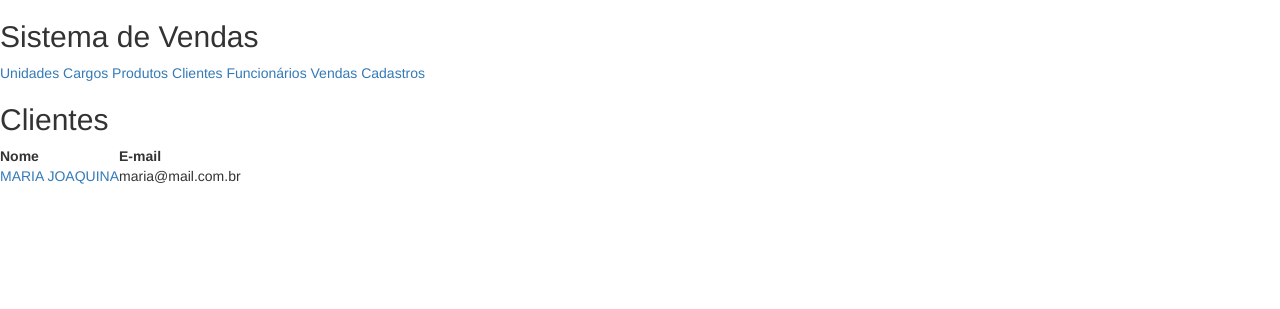
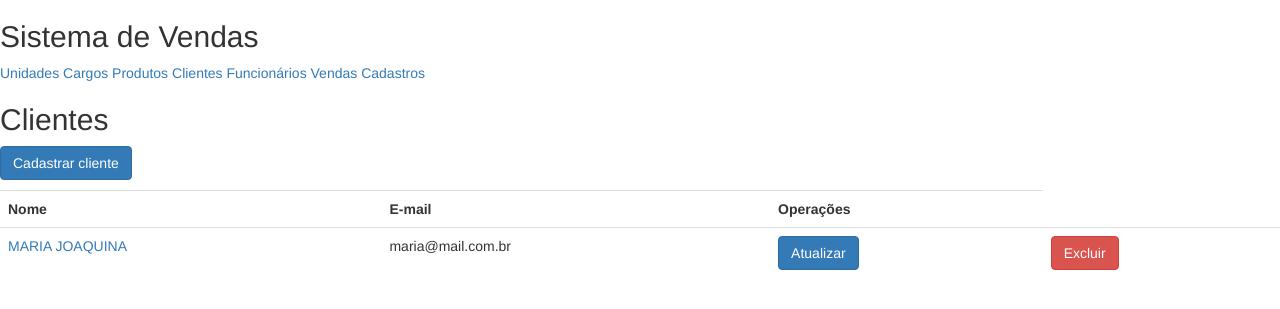
Before and after one commit to Hallessandro/ProjetoVendas, a Django app: page /appvendas/clientes/ in a window 1280 px wide. Shown: the top 309 px of the page. Run offline with Django 3.2, Linux system fonts and the light colour scheme; data comes from the database, SQL or seed files in the repository; both versions use the stored data as it was after the commit; some libraries are stand-ins or nearby versions.

Commit message:
criação de template - cliente

```diff
--- a/appvendas/forms.py
+++ b/appvendas/forms.py
@@ -9,3 +9,8 @@ class ProdutoForm(ModelForm):
     class Meta:
         model=Produto
         fields=('descricao','unidade','valorUnitario')
+
+class ClienteForm(ModelForm):
+    class Meta:
+        model=Cliente
+        fields=('nome','email','telefone','endereco')
--- a/appvendas/urls.py
+++ b/appvendas/urls.py
@@ -19,8 +19,14 @@ urlpatterns=[
 
     url(r'^vendas/$',listarvendas,name='vendas'),
     url(r'^clientes/$',listarclientes,name='clientes'),
-    url(r'^clientes/exibir/(\d+)$',exibircliente,name='exibircliente'),
-    url(r'^cargos/$',listarcargos,name='cargos'),
+
+    url(r'^clientes/$', listarclientes, name='clientes'),
+    url(r'^clientes/exibir/(\d+)$', exibircliente, name='exibircliente'),
+    url(r'^clientes/new/$', cliente_new, name='cliente_new'),
+    url(r'^clientes/update/(?P<pk>\d+)$', cliente_update, name='cliente_update'),
+    url(r'^clientes/delete/(?P<pk>\d+)$', cliente_delete, name='cliente_delete'),
+
+    url(r'^cargos/$', listarcargos, name='cargos'),
     url(r'^funcionarios/$',listarfuncionrios,name='funcionarios'),
     url(r'^funcionarios/exibir/(\d+)',exibirfuncionario,name='exibirfuncionario')
 
--- a/appvendas/views.py
+++ b/appvendas/views.py
@@ -110,18 +110,48 @@ def listarvendas(request):
     vendas=Venda.objects.all()
     lista={'vendas':vendas}
     return render(request,'vendas.html',lista)
+
 def listarclientes(request):
     clientes=Cliente.objects.all().order_by('nome')
     lista={'clientes':clientes}
-    return render(request,'clientes.html',lista)
+    return render(request,'cliente/clientes.html',lista)
 def exibircliente(request,idcliente):
     cliente=Cliente.objects.get(id=idcliente)
     contexto={'cliente':cliente}
     return render(request,'exibircliente.html',contexto)
+def cliente_update(request,pk):
+    cliente=Cliente.objects.get(id=pk)
+    if(request.method=='POST'):
+        form=ClienteForm(request.POST,instance=cliente)
+        if(form.is_valid()):
+            form.save()
+            return redirect('clientes')
+    else:
+        form=ClienteForm(instance=cliente)
+        dados={'form':form,'cliente':cliente}
+        return render(request,'cliente/cliente_form.html',dados)
+
+def cliente_delete(request,pk):
+    cliente = Cliente.objects.get(id=pk)
+    cliente.delete()
+    return redirect('clientes')
+
+def cliente_new(request):
+    if(request.method=='POST'):
+        form=ClienteForm(request.POST)
+        if(form.is_valid()):
+            form.save()
+            return redirect('clientes')
+    else:
+        form=ClienteForm()
+        dados={'form':form}
+        return render(request,'cliente/cliente_form.html',dados)
+
 def listarcargos(request):
     cargos=Cargo.objects.all().order_by('descricao')
     lista={'cargos':cargos}
     return render(request,'cargos.html',lista)
+
 def listarfuncionrios(request):
     funcionarios=Funcionario.objects.all().order_by('nome')
     lista={'funcionarios':funcionarios}
--- a/templates/cliente/cliente_form.html
+++ b/templates/cliente/cliente_form.html
@@ -1,8 +1,8 @@
 {% extends 'base.html' %}
 {% block conteudo %}
      <h1 style="margin: 30px">{% if cliente %}
-         Editar produto{% else %}
-         Criar produto{% endif%}
+         Editar cliente{% else %}
+         Criar cliente{% endif%}
      </h1>
     <div class="control-group">
         <form method="POST" role="form">
--- a/templates/cliente/clientes.html
+++ b/templates/cliente/clientes.html
@@ -1,6 +1,5 @@
 {% extends 'base.html' %}
 {% block conteudo %}
-     <td><a href="{% url 'exibirTeste' %}"> teste</a></td>
     <h2>Clientes</h2>
     <p><a href="{% url 'cliente_new' %}" class="btn btn-primary" >Cadastrar cliente</a></p>
 
```
Also changed, not shown: templates/cliente/teste.html (deleted, +0 -20 lines), db.sqlite3.
